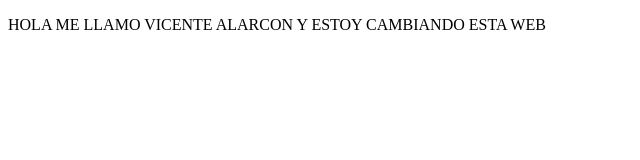
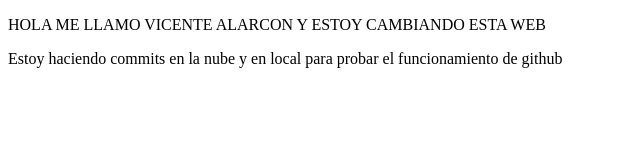
Before and after one commit to VicenteAlarcon/06_exercici_repas, a plain HTML site: page index.html in a window 1280 px wide. Shown: the whole page, without its empty margins (0-640 px from the left). Drawn offline with Linux system fonts and the light colour scheme.

Commit message:
Update index.html

```diff
--- a/index.html
+++ b/index.html
@@ -8,5 +8,6 @@
 </head>
 <body>
   <p>HOLA ME LLAMO VICENTE ALARCON Y ESTOY CAMBIANDO ESTA WEB</p>
+  <p>Estoy haciendo commits en la nube y en local para probar el funcionamiento de github</p>
 </body>
 </html>
```
